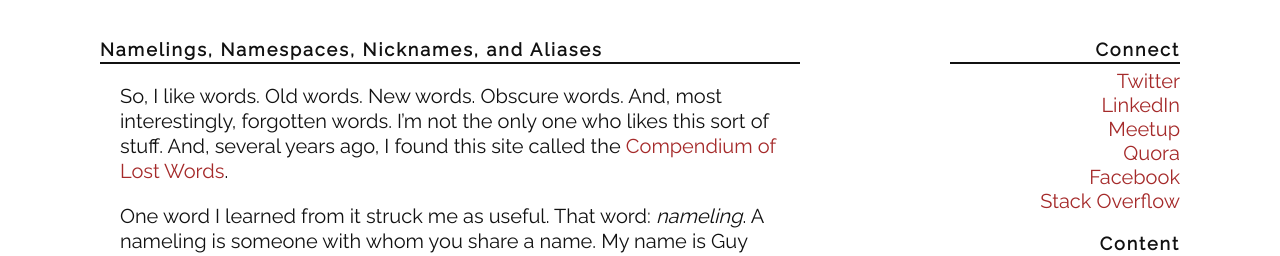
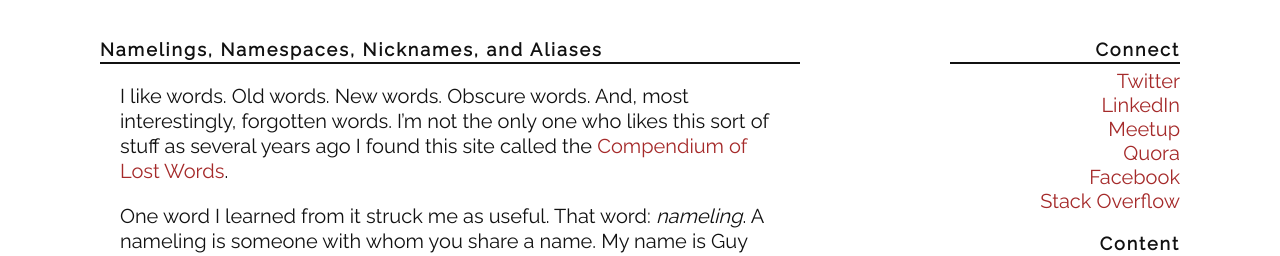
Before and after one commit to guyroyse/guyroyse.github.com, a Jekyll site: the page built from _posts/2019-08-27-nameling.markdown, in a window 1280 px wide. Shown: the part 279-535 px from the top of the page. Built offline with Jekyll 4.4.1, drawn with Linux system fonts in a browser that asks for light colours.

Commit message:
revision of namelings again

```diff
--- a/_posts/2019-08-27-nameling.markdown
+++ b/_posts/2019-08-27-nameling.markdown
@@ -4,7 +4,7 @@ title:  "Namelings, Namespaces, Nicknames, and Aliases"
 date:   2019-08-27 19:12:00
 ---
 
-So, I like words. Old words. New words. Obscure words. And, most interestingly, forgotten words. I'm not the only one who likes this sort of stuff. And, several years ago, I found this site called the [Compendium of Lost Words](http://phrontistery.info/clw.html).
+I like words. Old words. New words. Obscure words. And, most interestingly, forgotten words. I'm not the only one who likes this sort of stuff as several years ago I found this site called the [Compendium of Lost Words](http://phrontistery.info/clw.html).
 
 One word I learned from it struck me as useful. That word: *nameling*. A nameling is someone with whom you share a name. My name is Guy and I don't encounter namelings very often as my name is, shall we say, uncommon. However, you might have a more common name like Bill or George (anything but Sue) and known several namelings. Regardless, now that we have a word for it, we can talk easily about the idea.
 
```
